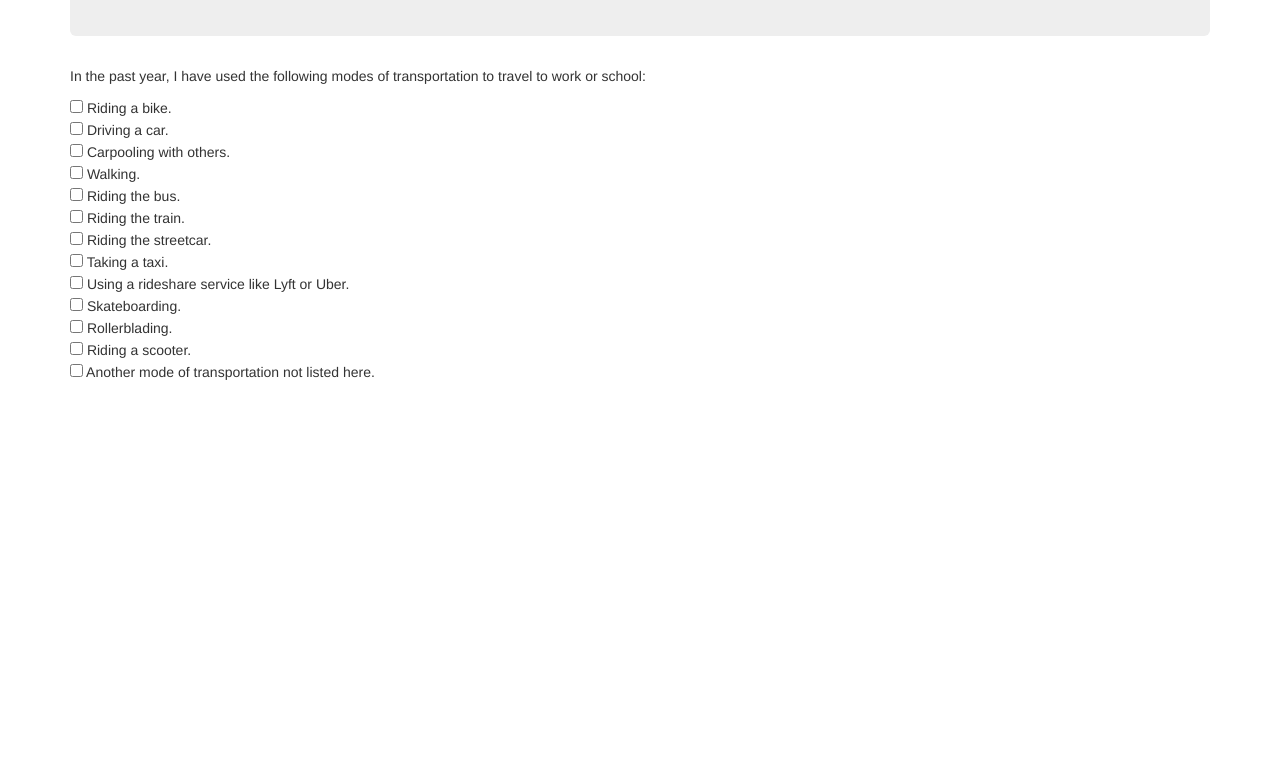
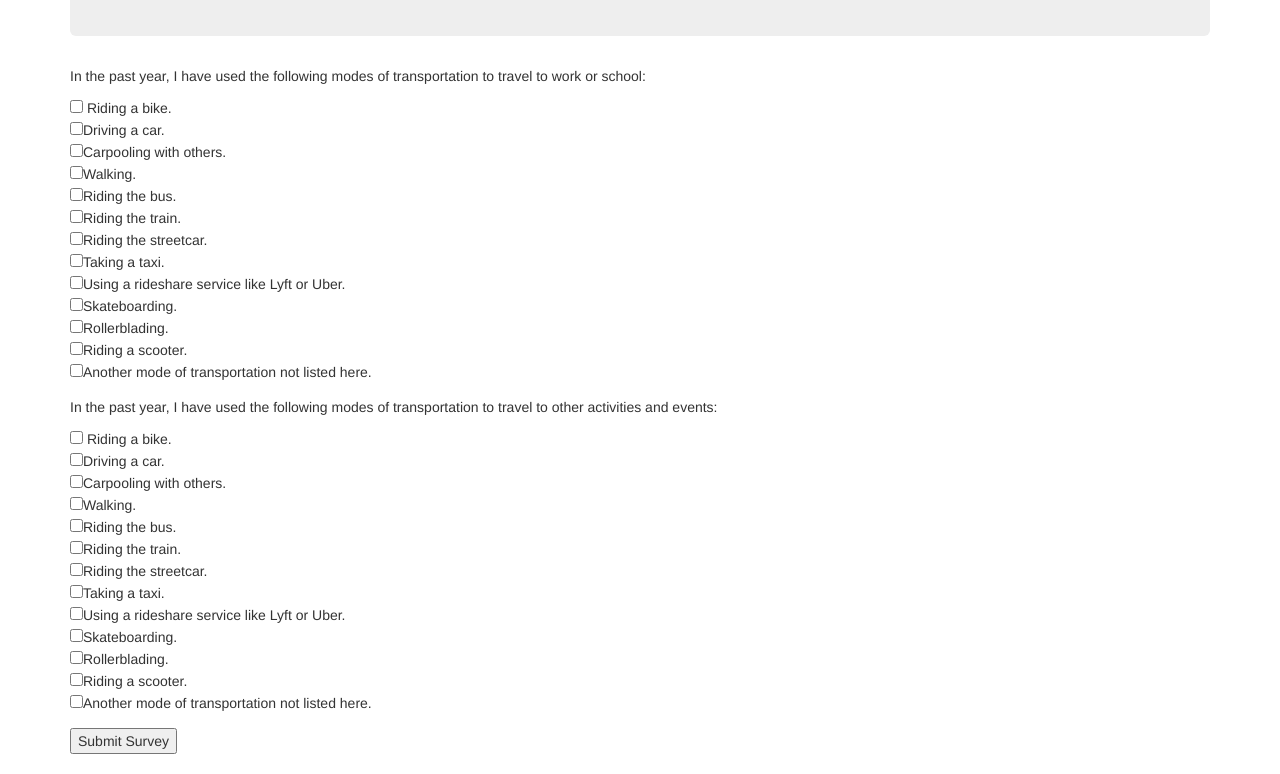
Before and after one commit to Evan-Alexander/transportation-suggestions, a plain HTML site: page index.html in a window 1280 px wide. Shown: the part 123-897 px from the top of the page. Before the commit the page ends 800 px from the top, so only its background shows below. Drawn offline with Linux system fonts and the light colour scheme; a script that the page names is missing.

Commit message:
add second part of lesson to project.  Checkboxes for work/school and fun

```diff
--- a/css/styles.css
+++ b/css/styles.css
@@ -1,3 +1,7 @@
 #work-responses {
   display: none;
 }
+
+#fun-responses {
+  display: none;
+}
--- a/index.html
+++ b/index.html
@@ -1,11 +1,11 @@
 <!DOCTYPE html>
 <html>
   <head>
+    <title>Transportation Survey</title>
     <link href="css/bootstrap.css" rel="stylesheet" type="text/css">
     <link href="css/styles.css" rel="stylesheet" type="text/css">
     <script src="js/jquery-3.1.1.js"></script>
     <script src="js/scripts.js"></script>
-    <title>Transportation-Suggestions</title>
   </head>
   <body>
     <div class="container">
@@ -16,24 +16,44 @@
         <div class="form-group">
           <p>In the past year, I have used the following modes of transportation to travel to work or school:</p>
           <input type="checkbox" name="work-transportation" value="bike"> Riding a bike.<br>
-            <input type="checkbox" name="work-transportation" value="car"> Driving a car.<br>
-            <input type="checkbox" name="work-transportation" value="carpool"> Carpooling with others.<br>
-            <input type="checkbox" name="work-transportation" value="walk"> Walking.<br>
-            <input type="checkbox" name="work-transportation" value="bus"> Riding the bus.<br>
-            <input type="checkbox" name="work-transportation" value="train"> Riding the train.<br>
-            <input type="checkbox" name="work-transportation" value="streetcar"> Riding the streetcar.<br>
-            <input type="checkbox" name="work-transportation" value="taxi"> Taking a taxi.<br>
-            <input type="checkbox" name="work-transportation" value="rideshare"> Using a rideshare service like Lyft or Uber.<br>
-            <input type="checkbox" name="work-transportation" value="skateboard"> Skateboarding.<br>
-            <input type="checkbox" name="work-transportation" value="rollerblade"> Rollerblading.<br>
-            <input type="checkbox" name="work-transportation" value="scooter"> Riding a scooter.<br>
-            <input type="checkbox" name="work-transportation" value="other"> Another mode of transportation not listed here.<br>
+          <input type="checkbox" name="work-transportation" value="car">Driving a car.<br>
+          <input type="checkbox" name="work-transportation" value="carpool">Carpooling with others.<br>
+          <input type="checkbox" name="work-transportation" value="walk">Walking.<br>
+          <input type="checkbox" name="work-transportation" value="bus">Riding the bus.<br>
+          <input type="checkbox" name="work-transportation" value="train">Riding the train.<br>
+          <input type="checkbox" name="work-transportation" value="streetcar">Riding the streetcar.<br>
+          <input type="checkbox" name="work-transportation" value="taxi">Taking a taxi.<br>
+          <input type="checkbox" name="work-transportation" value="rideshare">Using a rideshare service like Lyft or Uber.<br>
+          <input type="checkbox" name="work-transportation" value="skateboard">Skateboarding.<br>
+          <input type="checkbox" name="work-transportation" value="rollerblade">Rollerblading.<br>
+          <input type="checkbox" name="work-transportation" value="scooter">Riding a scooter.<br>
+          <input type="checkbox" name="work-transportation" value="other">Another mode of transportation not listed here.<br>
         </div>
-
+        <div class="form-group">
+          <p>In the past year, I have used the following modes of transportation to travel to other activities and events:</p>
+          <input type="checkbox" name="fun-transportation" value="bike"> Riding a bike.<br>
+          <input type="checkbox" name="fun-transportation" value="car">Driving a car.<br>
+          <input type="checkbox" name="fun-transportation" value="carpool">Carpooling with others.<br>
+          <input type="checkbox" name="fun-transportation" value="walk">Walking.<br>
+          <input type="checkbox" name="fun-transportation" value="bus">Riding the bus.<br>
+          <input type="checkbox" name="fun-transportation" value="train">Riding the train.<br>
+          <input type="checkbox" name="fun-transportation" value="streetcar">Riding the streetcar.<br>
+          <input type="checkbox" name="fun-transportation" value="taxi">Taking a taxi.<br>
+          <input type="checkbox" name="fun-transportation" value="rideshare">Using a rideshare service like Lyft or Uber.<br>
+          <input type="checkbox" name="fun-transportation" value="skateboard">Skateboarding.<br>
+          <input type="checkbox" name="fun-transportation" value="rollerblade">Rollerblading.<br>
+          <input type="checkbox" name="fun-transportation" value="scooter">Riding a scooter.<br>
+          <input type="checkbox" name="fun-transportation" value="other">Another mode of transportation not listed here.<br>
+        </div>
+       <button type="submit">Submit Survey</button>
       </form>
       <span id="work-responses">
         <p><b>You use the following methods of transportation to travel to work or school:</b></p>
       </span>
+      <br>
+      <span id="fun-responses">
+        <p><b>You use the following methods of transportation to travel to other activities and events:</b></p>
+      </span>
     </div>
   </body>
 </html>
```
Also changed, not shown: js/js.scripts.js (deleted, +0 -11 lines). Lines whose indentation alone changed are shown as unchanged.
